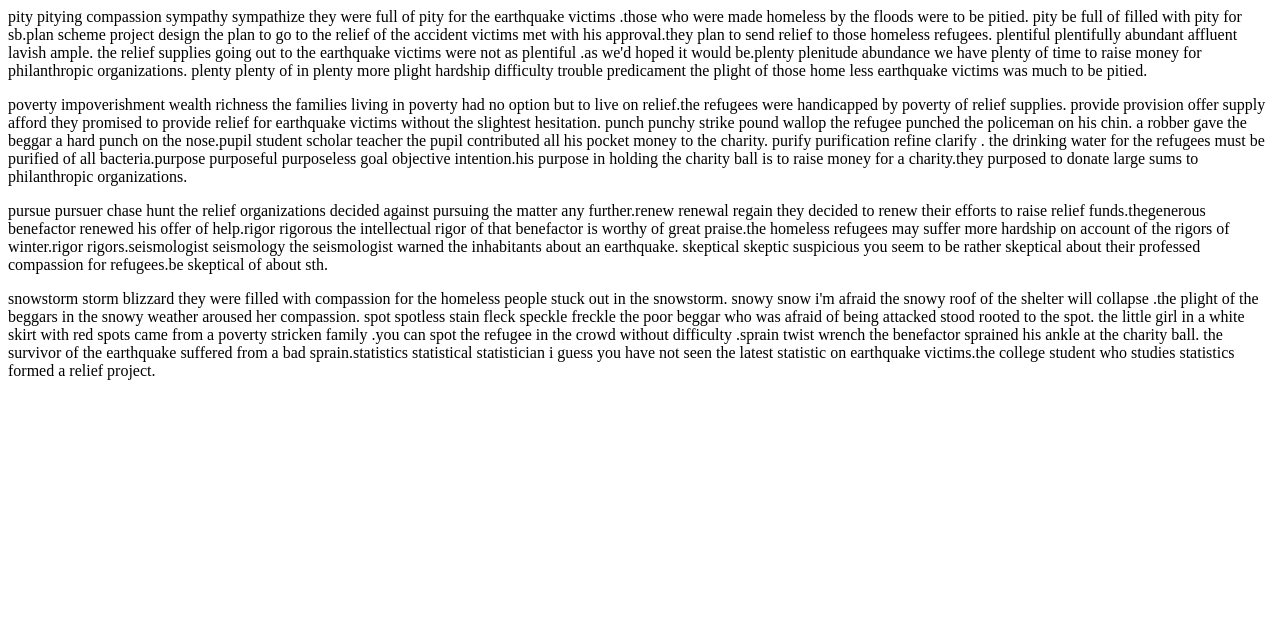
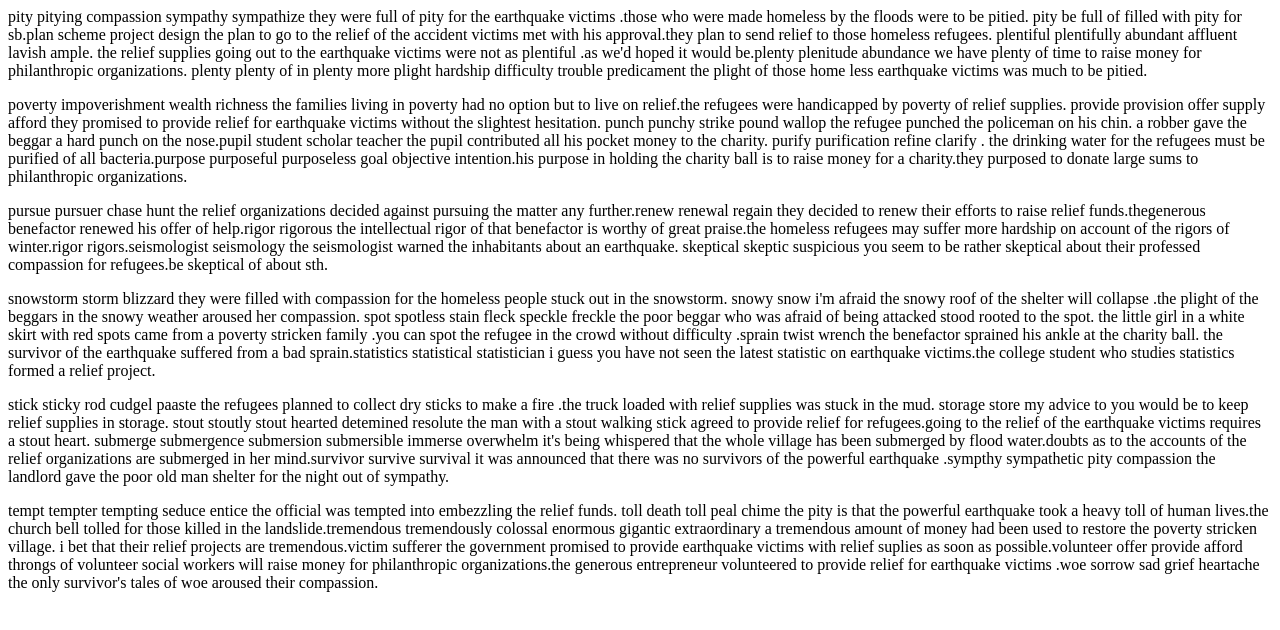
Before and after one commit to pann710/20211006, a plain HTML site: page index.html in a window 1280 px wide. Drawn offline with Linux system fonts and the light colour scheme.

Commit message:
Update index.html

```diff
--- a/index.html
+++ b/index.html
@@ -7,8 +7,8 @@
 <p> poverty impoverishment wealth richness the families living in poverty had no option but to live on relief.the refugees were handicapped by poverty of relief supplies. provide provision offer supply afford they promised to provide relief for earthquake victims without the slightest hesitation. punch punchy strike pound wallop the refugee punched the policeman on his chin. a robber gave the beggar  a hard punch on the nose.pupil student scholar teacher the pupil contributed all his pocket money to the charity. purify purification refine clarify . the drinking water for the refugees must be purified of all bacteria.purpose purposeful purposeless goal objective intention.his purpose in holding the charity ball is to raise money for a charity.they purposed to donate large sums to philanthropic organizations. </p>
 <p>pursue pursuer chase hunt the relief organizations decided against pursuing the matter any further.renew renewal regain they decided to renew their efforts to raise relief funds.thegenerous benefactor renewed his offer of help.rigor rigorous the intellectual rigor of that benefactor is worthy of great praise.the homeless refugees may suffer more hardship on account of the rigors of winter.rigor rigors.seismologist seismology the seismologist warned the inhabitants about an earthquake. skeptical skeptic suspicious you seem to be rather skeptical about their professed compassion for refugees.be skeptical of about sth. </p>
 <p>snowstorm storm blizzard they were filled with compassion for the homeless people stuck out in the snowstorm. snowy snow i'm afraid the snowy roof of the shelter will collapse .the plight of the beggars in the snowy weather aroused her compassion. spot spotless stain fleck speckle freckle the poor beggar who was afraid of being attacked stood rooted to the spot. the little girl in a white skirt with red spots came from a poverty stricken family .you can spot the refugee in the crowd  without difficulty .sprain twist wrench the benefactor sprained  his ankle at the charity ball. the survivor of the earthquake suffered from a bad sprain.statistics statistical statistician i guess you have not seen the latest statistic on earthquake victims.the college student who studies statistics formed a relief project.</p>
-<p></p>
-<p></p>
+<p>stick sticky rod cudgel paaste the refugees planned to collect dry sticks to make a fire .the truck loaded with relief supplies was stuck in the mud. storage store my advice to you would be to keep relief supplies in storage. stout stoutly stout hearted detemined resolute the man with a stout walking stick agreed to provide relief for refugees.going to the relief of the earthquake victims requires a stout heart. submerge submergence submersion submersible immerse overwhelm it's being whispered that the whole village has been submerged by flood water.doubts as to the accounts of the relief organizations are submerged in her mind.survivor survive survival it was announced that there was no survivors of the powerful earthquake .sympthy sympathetic pity compassion the landlord gave the poor old man shelter for the night out of sympathy.</p>
+<p>tempt tempter tempting seduce entice the official was tempted into embezzling the relief funds. toll death toll peal  chime the pity is that the powerful earthquake took a heavy toll of human lives.the church bell tolled for those killed in the landslide.tremendous tremendously colossal enormous gigantic extraordinary a tremendous amount of money had been used to restore the poverty stricken village. i bet that their relief projects are tremendous.victim sufferer the government promised to provide earthquake victims with relief suplies as soon as possible.volunteer offer provide afford throngs of volunteer social workers will raise money for philanthropic organizations.the generous entrepreneur volunteered to provide relief for earthquake victims .woe sorrow sad grief heartache the only survivor's tales of woe aroused their compassion.</p>
 <p></p>
 <p></p>
 <p></p>
```
